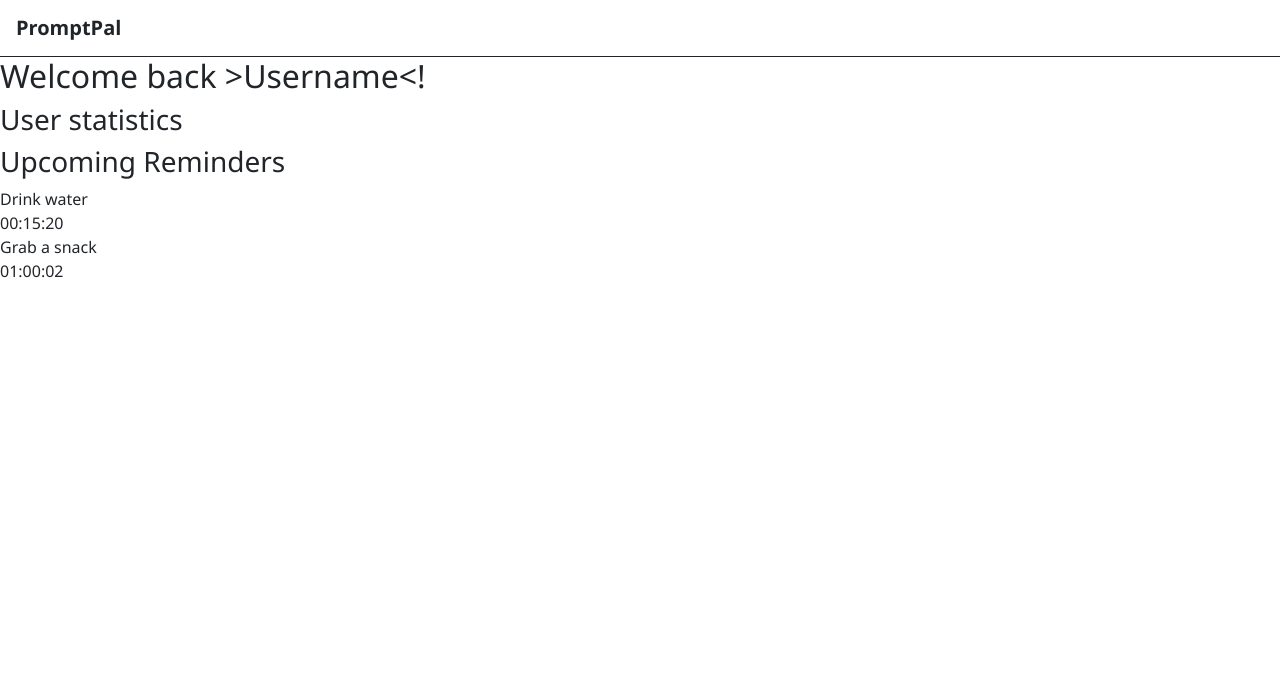
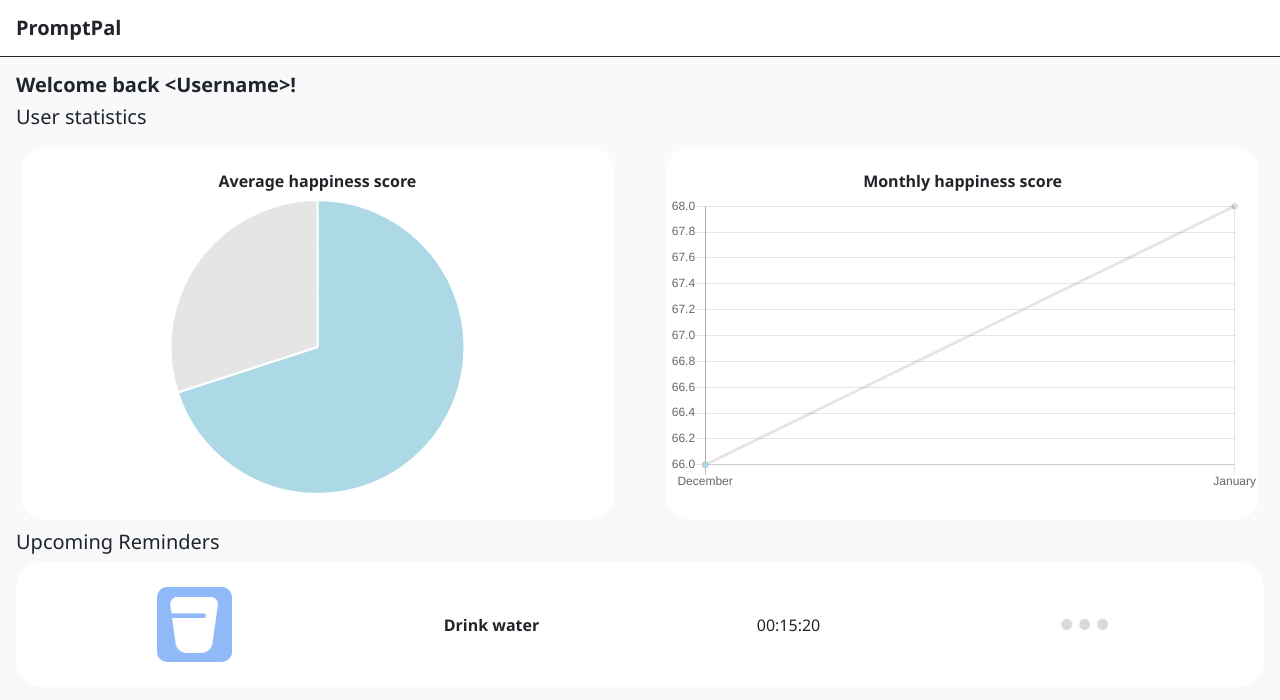
Before and after one commit to theseanx/nwReminds, a website: page public/html/index.html in a window 1280 px wide. Drawn offline with nearby package versions, Linux system fonts and the light colour scheme.

Commit message:
Added graphs and stuff

```diff
--- a/public/html/index.html
+++ b/public/html/index.html
@@ -9,114 +9,188 @@
             integrity="sha384-T3c6CoIi6uLrA9TneNEoa7RxnatzjcDSCmG1MXxSR1GAsXEV/Dwwykc2MPK8M2HN"
             crossorigin="anonymous"
         />
+        <script src="https://cdnjs.cloudflare.com/ajax/libs/Chart.js/2.9.4/Chart.js"></script>
         <style>
+            h1 {
+                font-weight: bold;
+                font-size: 1.25rem;
+                margin: 0;
+            }
+            h2 {
+                font-size: 1.25rem;
+                font-weight: bold;
+            }
+            h3 {
+                font-size: 1.25rem;
+            }
+            h4 {
+                font-size: 1rem;
+                font-weight: bold;
+                text-align: center;
+            }
             div.form-group {
                 margin: 30px 0;
+            }
+            .water {
+                margin: auto;
+                padding: 15px;
+                width: 75px;
+                height: 75px;
+                background-color: #8fb9f7;
+                border-radius: 10px;
+                background-image: url("/public/img/water.png");
+                background-repeat: no-repeat;
+                background-size: 75% 75%;
+                background-position: center center;
+            }
+            .stretch {
+                margin: auto;
+                padding: 15px;
+                width: 75px;
+                height: 75px;
+                background-color: #f79c8f;
+                border-radius: 10px;
+                background-image: url("/public/img/exercise.png");
+                background-repeat: no-repeat;
+                background-size: 75% 75%;
+                background-position: center center;
+            }
+            .ellipses {
+                margin: auto;
+                padding: 15px;
+                width: 75px;
+                height: 75px;
+                background-image: url("/public/img/three_ellipses.png");
+                background-repeat: no-repeat;
+                background-size: 75%;
+                background-position: center center;
+            }
+            div.chart_wrapper:after {
+                content: "";
+                display: block;
+                clear: both;
+            }
+            div.chart_container {
+                width: 47.5%;
+                background-color: white;
+                display: inline-block;
+                border-radius: 25px;
+                margin: 10px 5px;
+                padding: 25px 0;
+            }
+            div.reminder {
+                height: 125px;
+                border-radius: 25px;
+                overflow: hidden;
+                display: flex;
+                align-items: center;
+                width: 100%;
+                padding: 0 30px;
+                background-color: white;
+                margin-bottom: 10px;
+            }
+            div.reminder_column {
+                display: inline-block;
+                margin: 0;
+                padding: 0;
+                width: 25%;
+                text-align: center;
+            }
+            span.reminder_name {
+                font-weight: bold;
             }
         </style>
     </head>
     <body
+        class="bg-light"
         style="
             margin: 0;
             font-family: 'Segoe UI', Tahoma, Geneva, Verdana, sans-serif;
         "
     >
-        <div
-            id="modal_form"
-            style="
-                display: none;
-                background-color: rgba(0, 0, 0, 70%);
-                position: absolute;
-                width: 100vw;
-                height: 100vh;
-            "
-        >
-            <div
-                class="mx-auto w-50 bg-white my-5 p-3"
-                style="border-radius: 30px"
-            >
-                <form action="GET" method="#">
-                    <h2
-                        style="
-                            text-align: center;
-                            font-weight: bold;
-                            font-size: 1.5rem;
-                        "
-                    >
-                        Create reminder
-                    </h2>
-                    <div class="form-group">
-                        <label for="modal_form__reason">Reason</label>
-                        <input
-                            type="text"
-                            id="modal_form__reason"
-                            class="form-control"
-                        />
-                    </div>
-                    <div class="form-group">
-                        <label for="modal_form__time">Time</label>
-                        <input
-                            type="time"
-                            id="modal_form__time"
-                            class="form-control"
-                        />
-                    </div>
-                    <div class="form-group">
-                        <label for="modal_form__icon">Icon</label>
-                        <select
-                            name="Icon"
-                            id="modeal_form__icon"
-                            class="form-control"
-                        >
-                            <option value="water">Water</option>
-                            <option value="medication">Medication</option>
-                            <option value="snacks">Snacks</option>
-                            <option value="stretching">Stretching</option>
-                        </select>
-                    </div>
-                    <div class="form-group" style="text-align: center">
-                        <input
-                            id="modal_form__submit"
-                            type="submit"
-                            value="Create reminder"
-                            class="btn btn-primary"
-                        />
-                        <input
-                            id="modal_form__reset"
-                            type="reset"
-                            value="Cancel"
-                            class="btn btn-primary"
-                        />
-                    </div>
-                </form>
+        <header class="bg-white border-bottom border-dark p-3">
+            <h1>PromptPal</h1>
+        </header>
+        <div class="m-3">
+            <h2>Welcome back &lt;Username&gt;!</h2>
+            <h3>User statistics</h3>
+            <div class="chart_wrapper">
+                <div class="chart_container" style="float: left">
+                    <h4>Average happiness score</h4>
+                    <canvas
+                        id="average-happiness-score"
+                        style="width: 75%"
+                    ></canvas>
+                </div>
+                <div class="chart_container" style="float: right">
+                    <h4>Monthly happiness score</h4>
+                    <canvas
+                        id="monthly-happiness-score"
+                        style="width: 75%"
+                    ></canvas>
+                </div>
             </div>
-        </div>
-        <header class="bg-white border-bottom border-dark p-3">
-            <h1 class="m-0" style="font-weight: bold; font-size: 1.25rem">
-                PromptPal
-            </h1>
-        </header>
-        <h2>Welcome back &gt;Username&lt;!</h2>
-        <h3>User statistics</h3>
-        <!-- Average happiness score pie chart -->
-        <!-- Monthly happiness score -->
-        <h3>Upcoming Reminders</h3>
-        <div id="reminders_wrapper">
-            <div>
-                <div><!-- <img /> --></div>
-                <span>Drink water</span>
-                <div>00:15:20</div>
-                <div><!-- actions --></div>
-            </div>
-            <div>
-                <div><!-- <img /> --></div>
-                <div>Grab a snack</div>
-                <div>01:00:02</div>
-                <div><!-- actions --></div>
-            </div>
+            <h3 style="font-size: 1.25rem">Upcoming Reminders</h3>
+            <div id="reminders_wrapper"></div>
         </div>
         <script>
             const $ = document.querySelector.bind(document);
+            function HTMLtoNode(html) {
+                const template = document.createElement("template");
+                template.innerHTML = html;
+                return template.content.children[0];
+            }
+            function addTask(node, name, time, type) {
+                node.appendChild(
+                    HTMLtoNode(`<div class="reminder">
+                    <div class="reminder_column">
+                        <div class="${type}"></div>
+                    </div>
+                    <div class="reminder_column">
+                        <span class="reminder_name">${name}</span>
+                    </div>
+                    <div class="reminder_column">
+                        <span>${time}</span>
+                    </div>
+                    <div class="reminder_column">
+                        <div class="ellipses"></div>
+                    </div>
+                </div>`)
+                );
+            }
+            addTask(
+                $("#reminders_wrapper"),
+                "Drink water",
+                "00:15:20",
+                "water"
+            );
+            new Chart("average-happiness-score", {
+                type: "pie",
+                data: {
+                    labels: ["Happiness score", "Unhappiness score"],
+                    datasets: [
+                        {
+                            data: [70, 30],
+                            backgroundColor: ["lightblue"],
+                        },
+                    ],
+                },
+                options: { legend: { display: false } },
+            });
+            new Chart("monthly-happiness-score", {
+                type: "line",
+                data: {
+                    labels: ["December", "January"],
+                    datasets: [
+                        {
+                            data: [66, 68],
+                            backgroundColor: ["lightblue"],
+                            fill: false,
+                        },
+                    ],
+                },
+                options: { legend: { display: false } },
+            });
         </script>
     </body>
 </html>
```
